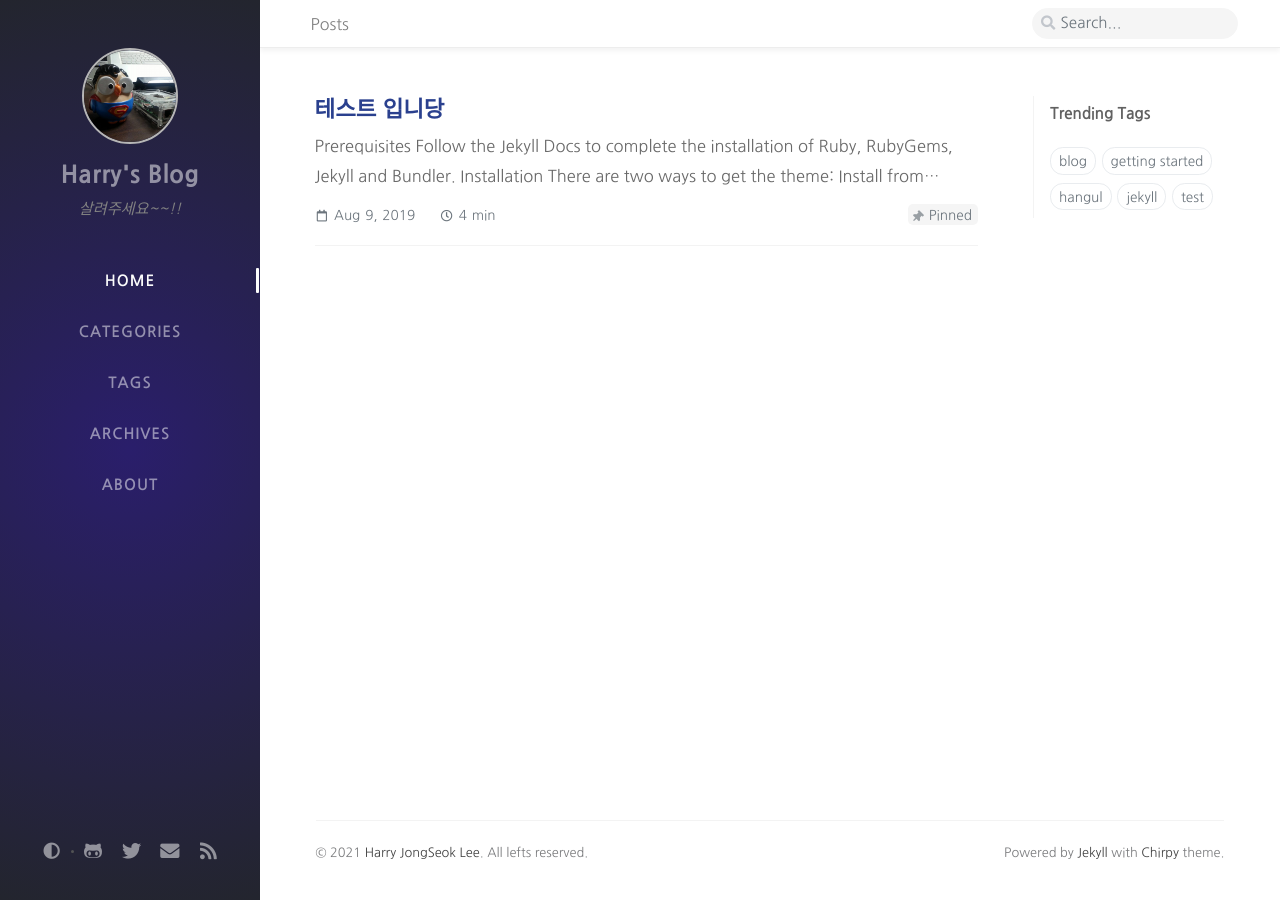
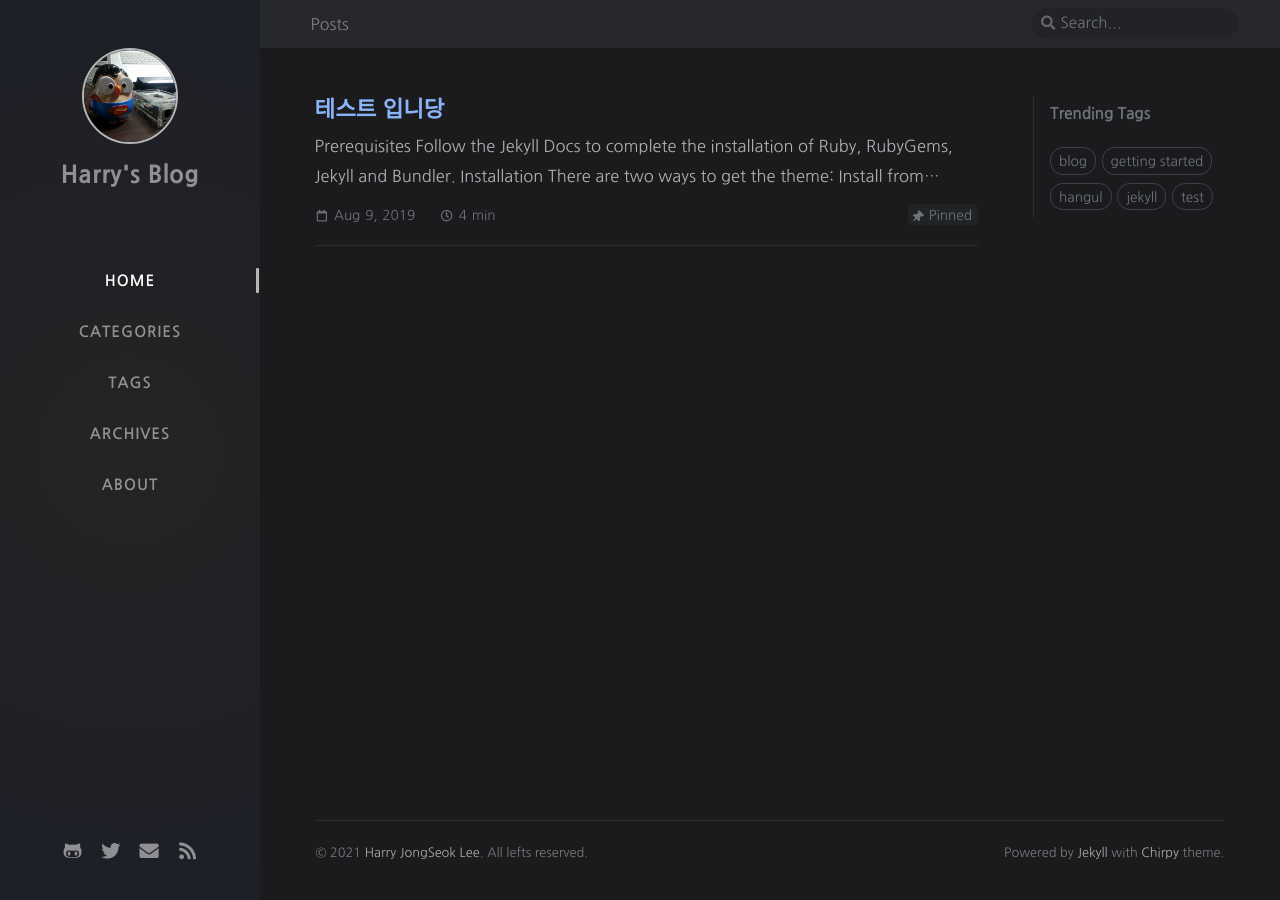
Before and after one commit to lodosswkor/blog, a Jekyll site: the page built from index.html, in a window 1280 px wide. Built offline with Jekyll 4.4.1, drawn with Linux system fonts in a browser that asks for light colours; nearby versions of some CDN libraries; some web fonts are replaced; comment, search, counter and statistics services are not loaded.

Commit message:
설정변경

```diff
--- a/_config.yml
+++ b/_config.yml
@@ -17,7 +17,7 @@ timezone: Asia/Seoul
 # --------------------------
 title: Harry's Blog                          # the main title
 
-tagline: 살려주세요~~!!   # it will display as the sub-title
+tagline:    # it will display as the sub-title
 
 description: >-                        # used by seo meta and the atom feed
   Harry, Development, Tech, Study, 블로그
@@ -69,7 +69,7 @@ google_analytics:
 #     light  - Use the light color scheme
 #     dark   - Use the dark color scheme
 #
-theme_mode:   # [light|dark]
+theme_mode: dark # [light|dark]
 
 # The CDN endpoint for images.
 # Notice that once it is assigned, the CDN url
```
